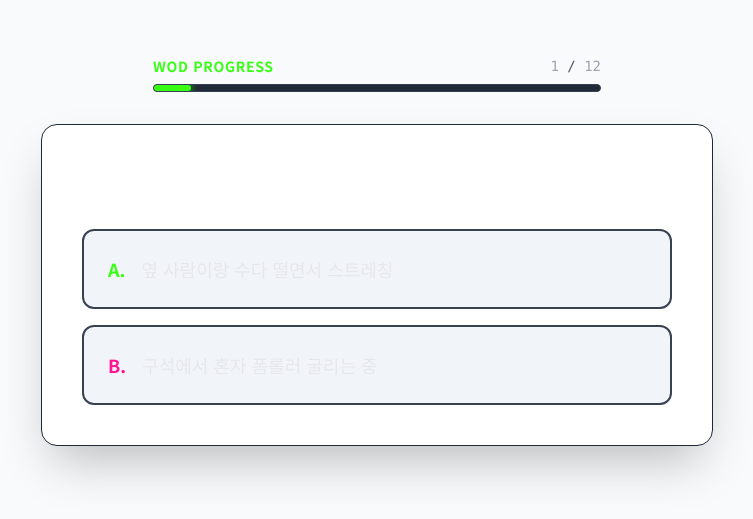
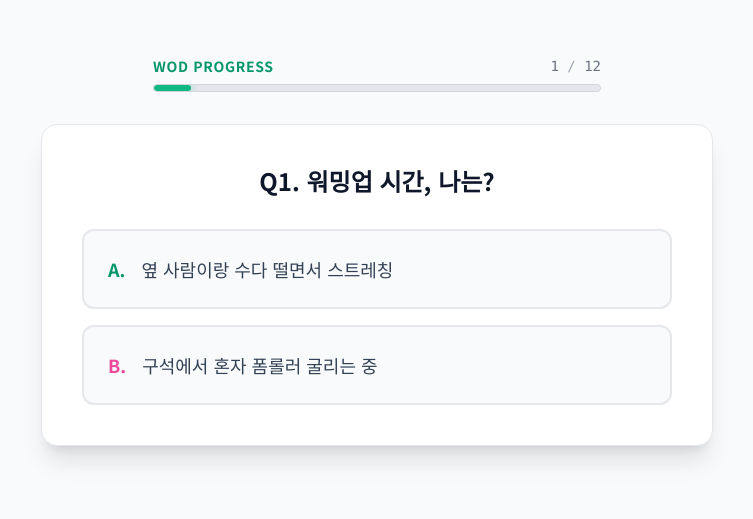
Before and after one commit to mroreeyo/crossfit-mbti, a Next.js app: page /quiz in a window 1280 px wide. Shown: the part 133-652 px from the top of the page, without its empty margins (263-1016 px from the left). Built offline with nearby package versions, Linux system fonts and the light colour scheme; no server answers.

Commit message:
feat: convert quiz components to light theme
Ultraworked with [Sisyphus](https://github.com/code-yeongyu/oh-my-opencode)

Co-authored-by: Sisyphus <clio-agent@sisyphuslabs.ai>

```diff
--- a/src/components/BonusQuestion.tsx
+++ b/src/components/BonusQuestion.tsx
@@ -20,13 +20,13 @@ const BONUS_QUESTION = {
 export default function BonusQuestion({ onAnswer }: BonusQuestionProps) {
   return (
     <div className="w-full max-w-2xl mx-auto">
-      <div className="bg-dark-card border border-gray-800 rounded-2xl p-6 md:p-10 shadow-2xl mb-8 relative overflow-hidden">
+      <div className="bg-white border border-gray-200 rounded-2xl p-6 md:p-10 shadow-xl mb-8 relative overflow-hidden">
         {/* Bonus Badge */}
-        <div className="absolute top-4 right-4 bg-neon-pink text-white text-xs font-bold px-3 py-1 rounded-full animate-pulse">
+        <div className="absolute top-4 right-4 bg-pink-500 text-white text-xs font-bold px-3 py-1 rounded-full animate-pulse">
           BONUS!
         </div>
 
-        <h2 className="text-xl md:text-2xl font-bold text-white mb-8 leading-relaxed text-center">
+        <h2 className="text-xl md:text-2xl font-bold text-slate-900 mb-8 leading-relaxed text-center">
           {BONUS_QUESTION.question}
         </h2>
 
@@ -37,16 +37,16 @@ export default function BonusQuestion({ onAnswer }: BonusQuestionProps) {
               onClick={() => onAnswer(option.id)}
               whileHover={{ scale: 1.02 }}
               whileTap={{ scale: 0.98 }}
-              className="w-full text-left p-5 rounded-xl border-2 border-gray-700 bg-dark-lighter hover:border-neon-pink hover:shadow-[0_0_15px_rgba(255,20,147,0.3)] transition-all duration-200 group relative overflow-hidden"
+              className="w-full text-left p-5 rounded-xl border-2 border-gray-200 bg-slate-50 hover:border-pink-500 hover:shadow-[0_0_15px_rgba(236,72,153,0.2)] transition-all duration-200 group relative overflow-hidden"
             >
               <div className="flex items-center gap-4 relative z-10">
                 <span className="text-2xl">{option.text.split(' ')[0]}</span>
-                <span className="text-gray-200 font-medium text-lg leading-snug group-hover:text-white transition-colors">
+                <span className="text-slate-700 font-medium text-lg leading-snug group-hover:text-slate-900 transition-colors">
                   {option.text.substring(option.text.indexOf(' ') + 1)}
                 </span>
               </div>
               {/* Hover effect background fill */}
-              <div className="absolute inset-0 bg-neon-pink/10 translate-x-[-100%] group-hover:translate-x-0 transition-transform duration-300 ease-out" />
+              <div className="absolute inset-0 bg-pink-500/5 translate-x-[-100%] group-hover:translate-x-0 transition-transform duration-300 ease-out" />
             </motion.button>
           ))}
         </div>
--- a/src/components/LoadingAnimation.tsx
+++ b/src/components/LoadingAnimation.tsx
@@ -17,7 +17,7 @@ export default function LoadingAnimation({ onComplete }: LoadingAnimationProps)
   }, [onComplete]);
 
   return (
-    <div className="min-h-screen flex flex-col items-center justify-center bg-dark text-white p-4">
+    <div className="min-h-screen flex flex-col items-center justify-center bg-slate-50 text-slate-900 p-4">
       <div className="relative mb-8">
         {/* Barbell Animation */}
         <motion.div
@@ -38,7 +38,7 @@ export default function LoadingAnimation({ onComplete }: LoadingAnimationProps)
       </motion.h2>
 
       <motion.p
-        className="text-gray-400 text-center max-w-xs mx-auto"
+        className="text-gray-500 text-center max-w-xs mx-auto"
         initial={{ opacity: 0 }}
         animate={{ opacity: 1 }}
         transition={{ delay: 0.5, duration: 0.5 }}
--- a/src/components/ProgressBar.tsx
+++ b/src/components/ProgressBar.tsx
@@ -11,14 +11,14 @@ export default function ProgressBar({ current, total }: ProgressBarProps) {
   return (
     <div className="w-full max-w-md mx-auto mb-8">
       <div className="flex justify-between items-end mb-2">
-        <span className="text-neon-green font-bold text-sm tracking-wider">WOD PROGRESS</span>
-        <span className="text-gray-400 text-sm font-mono">
-          {current} <span className="text-gray-600">/</span> {total}
+        <span className="text-emerald-600 font-bold text-sm tracking-wider">WOD PROGRESS</span>
+        <span className="text-gray-500 text-sm font-mono">
+          {current} <span className="text-gray-400">/</span> {total}
         </span>
       </div>
-      <div className="h-2 bg-gray-800 rounded-full overflow-hidden border border-gray-700">
+      <div className="h-2 bg-gray-200 rounded-full overflow-hidden border border-gray-300">
         <div
-          className="h-full bg-neon-green shadow-[0_0_10px_#39FF14] transition-all duration-500 ease-out rounded-full"
+          className="h-full bg-emerald-500 shadow-[0_0_10px_rgba(16,185,129,0.5)] transition-all duration-500 ease-out rounded-full"
           style={{ width: `${progress}%` }}
         />
       </div>
--- a/src/components/QuizCard.tsx
+++ b/src/components/QuizCard.tsx
@@ -39,13 +39,13 @@ export default function QuizCard({ question, onAnswer, disabled }: QuizCardProps
   if (sliderData) {
     return (
       <div className="w-full max-w-2xl mx-auto">
-        <div className="bg-dark-card border border-gray-800 rounded-2xl p-6 md:p-10 shadow-2xl mb-8">
-          <h2 className="text-xl md:text-2xl font-bold text-white mb-8 leading-relaxed text-center">
+        <div className="bg-white border border-gray-200 rounded-2xl p-6 md:p-10 shadow-xl mb-8">
+          <h2 className="text-xl md:text-2xl font-bold text-slate-900 mb-8 leading-relaxed text-center">
             Q{question.id}. {question.question}
           </h2>
 
           <div className="space-y-8 py-4">
-            <div className="flex justify-between items-center text-lg font-medium text-gray-300 px-2">
+            <div className="flex justify-between items-center text-lg font-medium text-gray-600 px-2">
               <div className="flex flex-col items-center gap-2">
                 <span className="text-4xl">{sliderData.leftEmoji}</span>
                 <span>{sliderData.leftLabel}</span>
@@ -64,11 +64,11 @@ export default function QuizCard({ question, onAnswer, disabled }: QuizCardProps
                 value={sliderValue}
                 onChange={(e) => setSliderValue(Number(e.target.value))}
                 disabled={disabled}
-                className="w-full h-4 bg-gray-700 rounded-lg appearance-none cursor-pointer accent-neon-green hover:accent-neon-pink transition-colors"
+                className="w-full h-4 bg-gray-200 rounded-lg appearance-none cursor-pointer accent-emerald-500 hover:accent-pink-500 transition-colors"
               />
             </div>
 
-            <div className="text-center text-gray-400 text-sm">
+            <div className="text-center text-gray-500 text-sm">
               {sliderValue < 50 ? question.optionA.text : question.optionB.text}
             </div>
 
@@ -80,8 +80,8 @@ export default function QuizCard({ question, onAnswer, disabled }: QuizCardProps
               className={`
                 w-full py-4 rounded-xl font-bold text-lg transition-all duration-200
                 ${disabled
-                  ? 'bg-gray-800 text-gray-500 cursor-not-allowed'
-                  : 'bg-neon-green text-black hover:bg-neon-pink hover:text-white shadow-lg hover:shadow-neon-pink/50'
+                  ? 'bg-gray-100 text-gray-400 cursor-not-allowed'
+                  : 'bg-emerald-500 text-white hover:bg-pink-500 hover:text-white shadow-lg hover:shadow-pink-500/30'
                 }
               `}
             >
@@ -95,8 +95,8 @@ export default function QuizCard({ question, onAnswer, disabled }: QuizCardProps
 
   return (
     <div className="w-full max-w-2xl mx-auto">
-      <div className="bg-dark-card border border-gray-800 rounded-2xl p-6 md:p-10 shadow-2xl mb-8">
-        <h2 className="text-xl md:text-2xl font-bold text-white mb-8 leading-relaxed text-center">
+      <div className="bg-white border border-gray-200 rounded-2xl p-6 md:p-10 shadow-xl mb-8">
+        <h2 className="text-xl md:text-2xl font-bold text-slate-900 mb-8 leading-relaxed text-center">
           Q{question.id}. {question.question}
         </h2>
 
@@ -109,8 +109,8 @@ export default function QuizCard({ question, onAnswer, disabled }: QuizCardProps
             className={`
               w-full text-left p-6 rounded-xl border-2 transition-colors duration-200 group relative overflow-hidden
               ${disabled
-                ? 'border-gray-800 bg-gray-900/50 opacity-50 cursor-not-allowed'
-                : 'border-gray-700 bg-dark-lighter hover:border-neon-green hover:shadow-[0_0_15px_rgba(57,255,20,0.3)]'
+                ? 'border-gray-200 bg-gray-100 opacity-50 cursor-not-allowed'
+                : 'border-gray-200 bg-slate-50 hover:border-emerald-500 hover:shadow-[0_0_15px_rgba(16,185,129,0.2)]'
               }
             `}
           >
@@ -120,18 +120,18 @@ export default function QuizCard({ question, onAnswer, disabled }: QuizCardProps
               ) : (
                 <span className={`
                   font-bold text-lg
-                  ${disabled ? 'text-gray-600' : 'text-neon-green group-hover:text-white transition-colors'}
+                  ${disabled ? 'text-gray-400' : 'text-emerald-600 group-hover:text-emerald-700 transition-colors'}
                 `}>
                   A.
                 </span>
               )}
-              <span className="text-gray-200 font-medium text-lg leading-snug">
+              <span className="text-slate-700 font-medium text-lg leading-snug">
                 {question.optionA.text}
               </span>
             </div>
             {/* Hover effect background fill */}
             {!disabled && (
-              <div className="absolute inset-0 bg-neon-green/10 translate-y-full group-hover:translate-y-0 transition-transform duration-300 ease-out" />
+              <div className="absolute inset-0 bg-emerald-500/5 translate-y-full group-hover:translate-y-0 transition-transform duration-300 ease-out" />
             )}
           </motion.button>
 
@@ -143,8 +143,8 @@ export default function QuizCard({ question, onAnswer, disabled }: QuizCardProps
             className={`
               w-full text-left p-6 rounded-xl border-2 transition-colors duration-200 group relative overflow-hidden
               ${disabled
-                ? 'border-gray-800 bg-gray-900/50 opacity-50 cursor-not-allowed'
-                : 'border-gray-700 bg-dark-lighter hover:border-neon-pink hover:shadow-[0_0_15px_rgba(255,20,147,0.3)]'
+                ? 'border-gray-200 bg-gray-100 opacity-50 cursor-not-allowed'
+                : 'border-gray-200 bg-slate-50 hover:border-pink-500 hover:shadow-[0_0_15px_rgba(236,72,153,0.2)]'
               }
             `}
           >
@@ -154,18 +154,18 @@ export default function QuizCard({ question, onAnswer, disabled }: QuizCardProps
               ) : (
                 <span className={`
                   font-bold text-lg
-                  ${disabled ? 'text-gray-600' : 'text-neon-pink group-hover:text-white transition-colors'}
+                  ${disabled ? 'text-gray-400' : 'text-pink-500 group-hover:text-pink-600 transition-colors'}
                 `}>
                   B.
                 </span>
               )}
-              <span className="text-gray-200 font-medium text-lg leading-snug">
+              <span className="text-slate-700 font-medium text-lg leading-snug">
                 {question.optionB.text}
               </span>
             </div>
             {/* Hover effect background fill */}
             {!disabled && (
-              <div className="absolute inset-0 bg-neon-pink/10 translate-y-full group-hover:translate-y-0 transition-transform duration-300 ease-out" />
+              <div className="absolute inset-0 bg-pink-500/5 translate-y-full group-hover:translate-y-0 transition-transform duration-300 ease-out" />
             )}
           </motion.button>
         </div>
```
